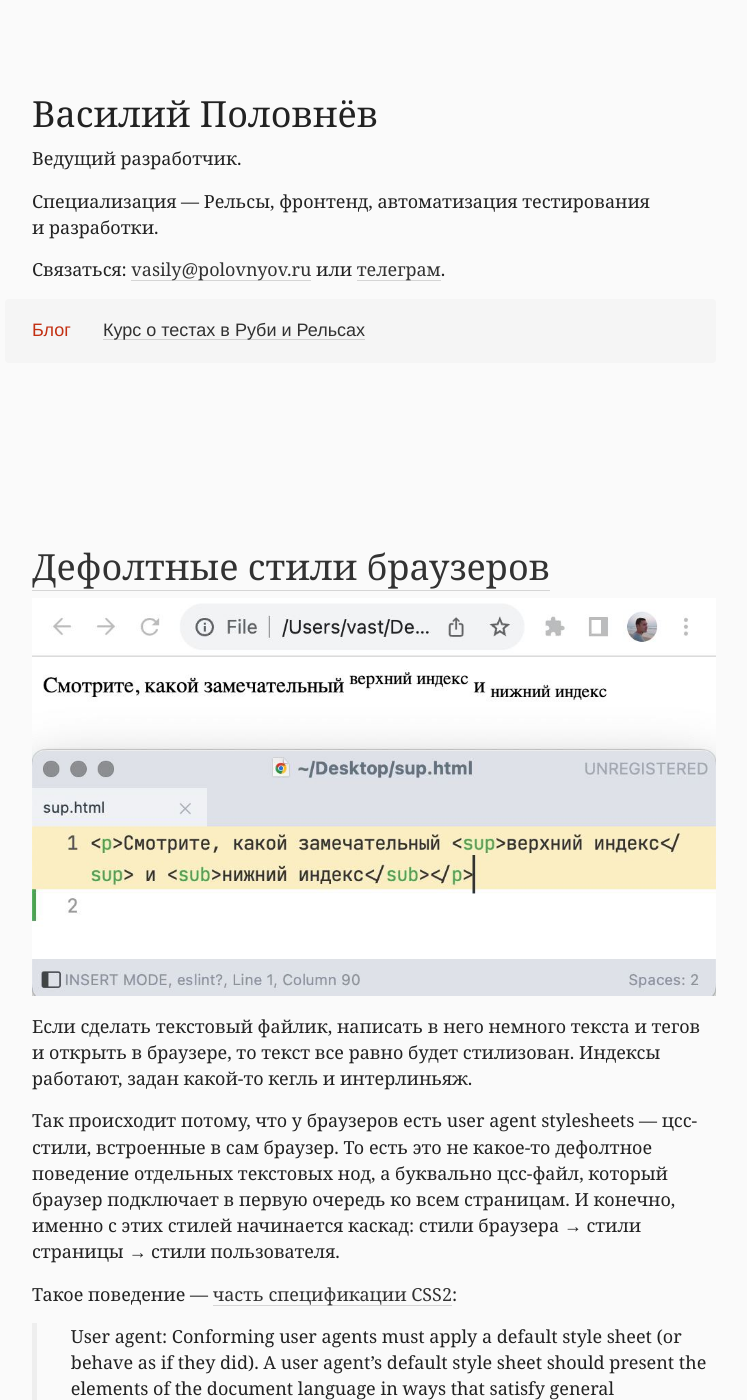
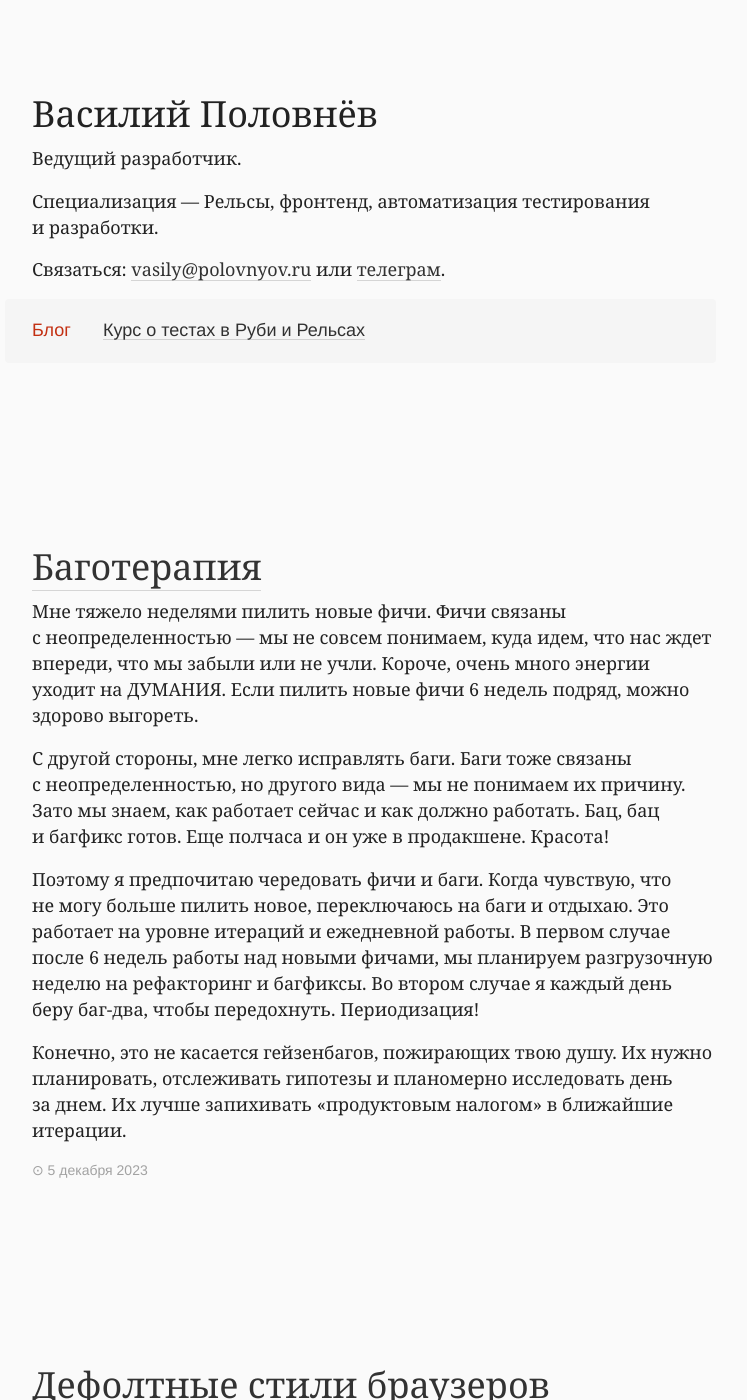
Before and after one commit to vast/vast.github.io, a Jekyll site: the page built from index.html, in a window 1280 px wide and 1400 px high. Shown: the whole window, without its empty margins (248-995 px from the left). Built offline with Jekyll 4.4.1, drawn with Linux system fonts in a browser that asks for light colours; some of the changed text lies outside the part shown.

Commit message:
one more post

```diff
--- a/_layouts/default.html
+++ b/_layouts/default.html
@@ -68,7 +68,6 @@
         <p>
         P. S. Ещё больше постов о программировании, тестах и культуре разработки у меня
         <a href="https://t.me/polovnyov_journal">в Телеграме.</a>
-          Подписывайтесь!
         </p>
       </div>
 
--- /dev/null
+++ b/_posts/2023-12-05-bugotherapy.md
@@ -0,0 +1,12 @@
+---
+title: Баготерапия
+layout: default
+---
+
+Мне тяжело неделями пилить новые фичи. Фичи связаны с неопределенностью — мы не совсем понимаем, куда идем, что нас ждет впереди, что мы забыли или не учли. Короче, очень много энергии уходит на ДУМАНИЯ. Если пилить новые фичи 6 недель подряд, можно здорово выгореть.
+
+С другой стороны, мне легко исправлять баги. Баги тоже связаны с неопределенностью, но другого вида — мы не понимаем их причину. Зато мы знаем, как работает сейчас и как должно работать. Бац, бац и багфикс готов. Еще полчаса и он уже в продакшене. Красота!
+
+Поэтому я предпочитаю чередовать фичи и баги. Когда чувствую, что не могу больше пилить новое, переключаюсь на баги и отдыхаю. Это работает на уровне итераций и ежедневной работы. В первом случае после 6 недель работы над новыми фичами, мы планируем разгрузочную неделю на рефакторинг и багфиксы. Во втором случае я каждый день беру баг-два, чтобы передохнуть. Периодизация!
+
+Конечно, это не касается гейзенбагов, пожирающих твою душу. Их нужно планировать, отслеживать гипотезы и планомерно исследовать день за днем. Их лучше запихивать «продуктовым налогом» в ближайшие итерации.
```
